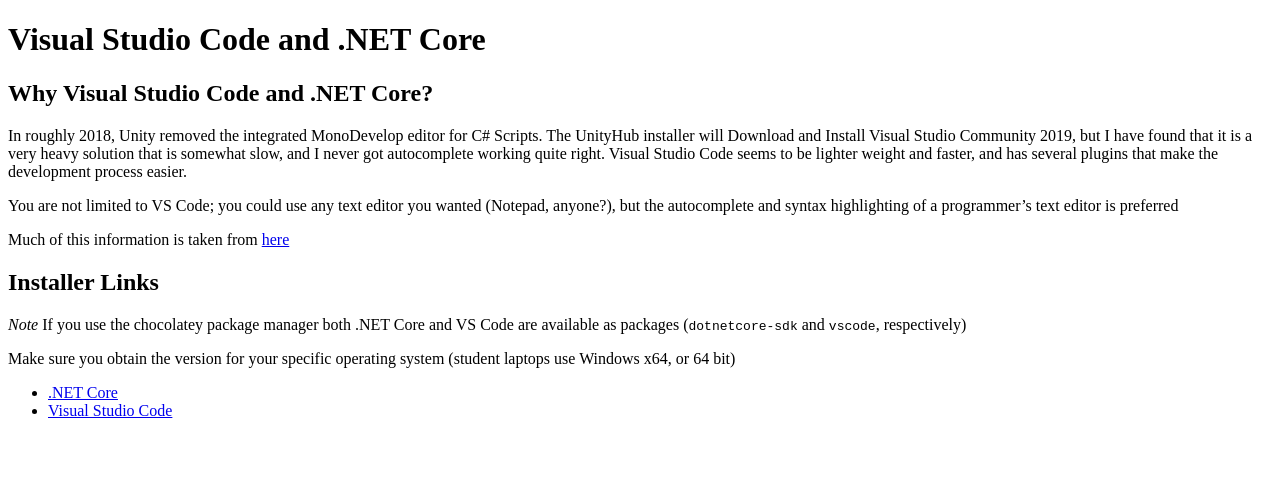
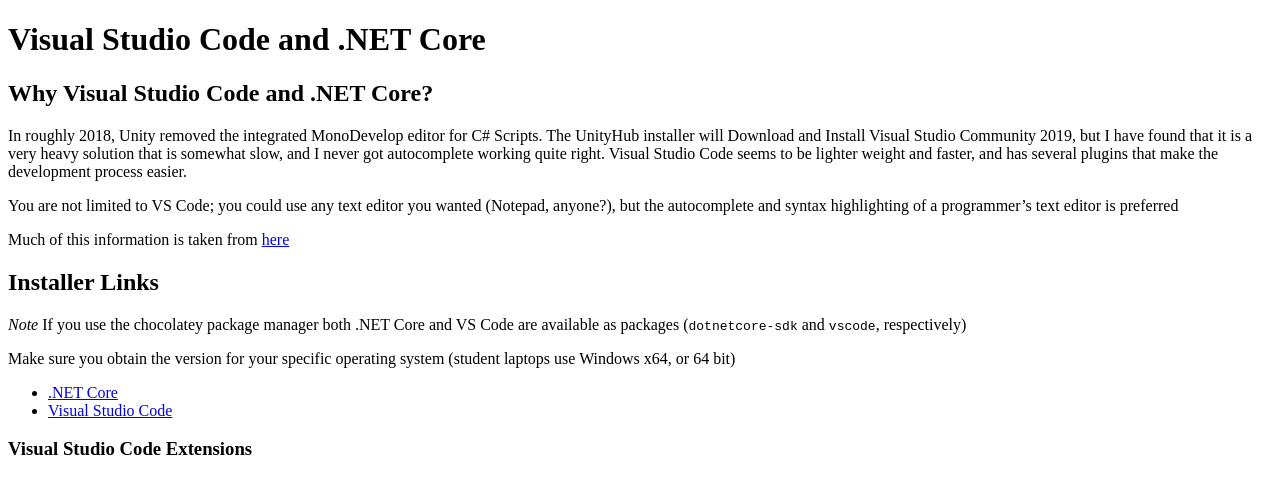
Before and after one commit to neloe/course-info, a Jekyll site: the page built from _game-dev/netcore-vscode.md, in a window 1280 px wide. Shown: the top 494 px of the page. Built offline with Jekyll 4.4.1, drawn with Linux system fonts in a browser that asks for light colours; nearby versions of some CDN libraries.

Commit message:
Start section on VS Code Exceptions

```diff
--- a/_game-dev/netcore-vscode.md
+++ b/_game-dev/netcore-vscode.md
@@ -22,3 +22,5 @@
 
 * [.NET Core](https://dotnet.microsoft.com/download/dotnet-core)
 * [Visual Studio Code](https://code.visualstudio.com/)
+
+### Visual Studio Code Extensions
```
